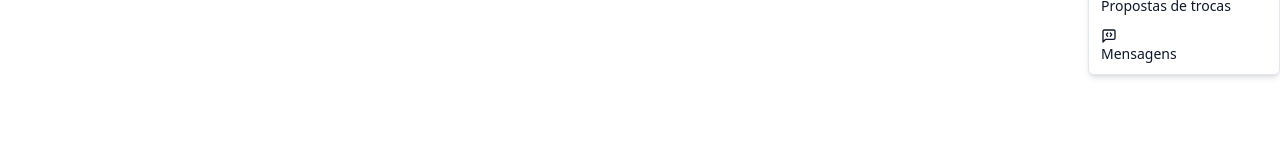
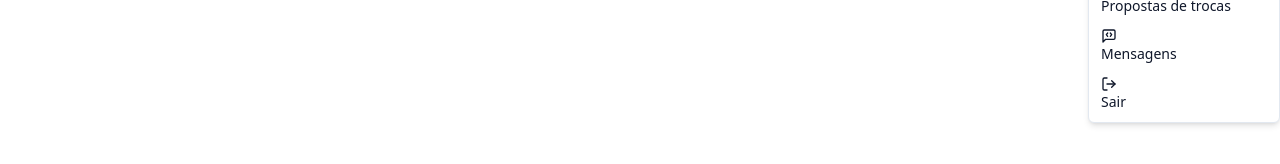
Before and after one commit to LittleCharles/UPX-III, a React (Vite) app: page /header in a window 1280 px wide. Both pictures are taken after a click on the button 1228 px from the left and 52 px from the top of the page. Shown: the part 212-376 px from the top of the page. Built offline with nearby package versions, Linux system fonts and the light colour scheme.

Commit message:
botão 'sair' adicionado ao menu

```diff
--- a/src/components/Home/menu.jsx
+++ b/src/components/Home/menu.jsx
@@ -9,7 +9,7 @@ import {
   DropdownMenuTrigger,
 } from "@/components/ui/dropdown-menu";
 import { Avatar, AvatarFallback, AvatarImage } from "../ui/avatar";
-import { ArrowRightLeft, MessageSquareCode, Pencil, Shirt } from "lucide-react";
+import { ArrowRightLeft, MessageSquareCode, Pencil, Shirt, LogOut } from "lucide-react";
 
 export default function Menu() {
   return (
@@ -43,6 +43,12 @@ export default function Menu() {
             Mensagens
           </Link>
         </DropdownMenuItem>
+        <DropdownMenuItem>
+          <Link to="/">
+            <LogOut className="size-4 mr-2" />
+            Sair
+          </Link>
+        </DropdownMenuItem>
       </DropdownMenuContent>
     </DropdownMenu>
   );
```
Also changed, not shown: src/App.jsx (line endings or trailing spaces), src/components/Home/cardProducts.jsx (indentation only).
